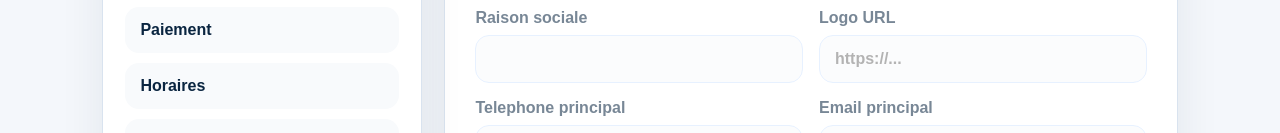
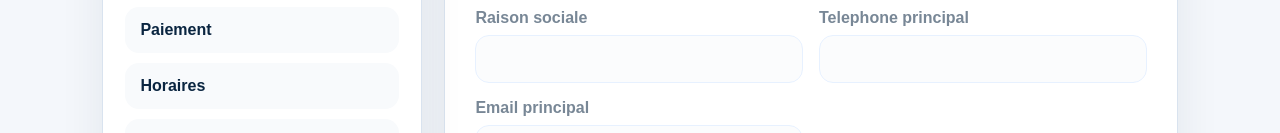
Before and after one commit to boulamobil-svg/poksol-site, a plain HTML site: page poket-access.html in a window 1280 px wide. Shown: the part 1011-1144 px from the top of the page. Drawn offline with Linux system fonts and the light colour scheme.

Commit message:
Hide technical logo URL field

```diff
--- a/poket-access.html
+++ b/poket-access.html
@@ -86,7 +86,7 @@
               <label>Nom du restaurant *<input name="name" required /></label>
               <label>Enseigne / nom commercial<input name="tradeName" /></label>
               <label>Raison sociale<input name="legalName" /></label>
-              <label>Logo URL<input name="logoUrl" type="url" placeholder="https://..." /></label>
+              <input name="logoUrl" type="hidden" />
               <label>Telephone principal<input name="phone" type="tel" /></label>
               <label>Email principal<input name="email" type="email" /></label>
             </div>
```
